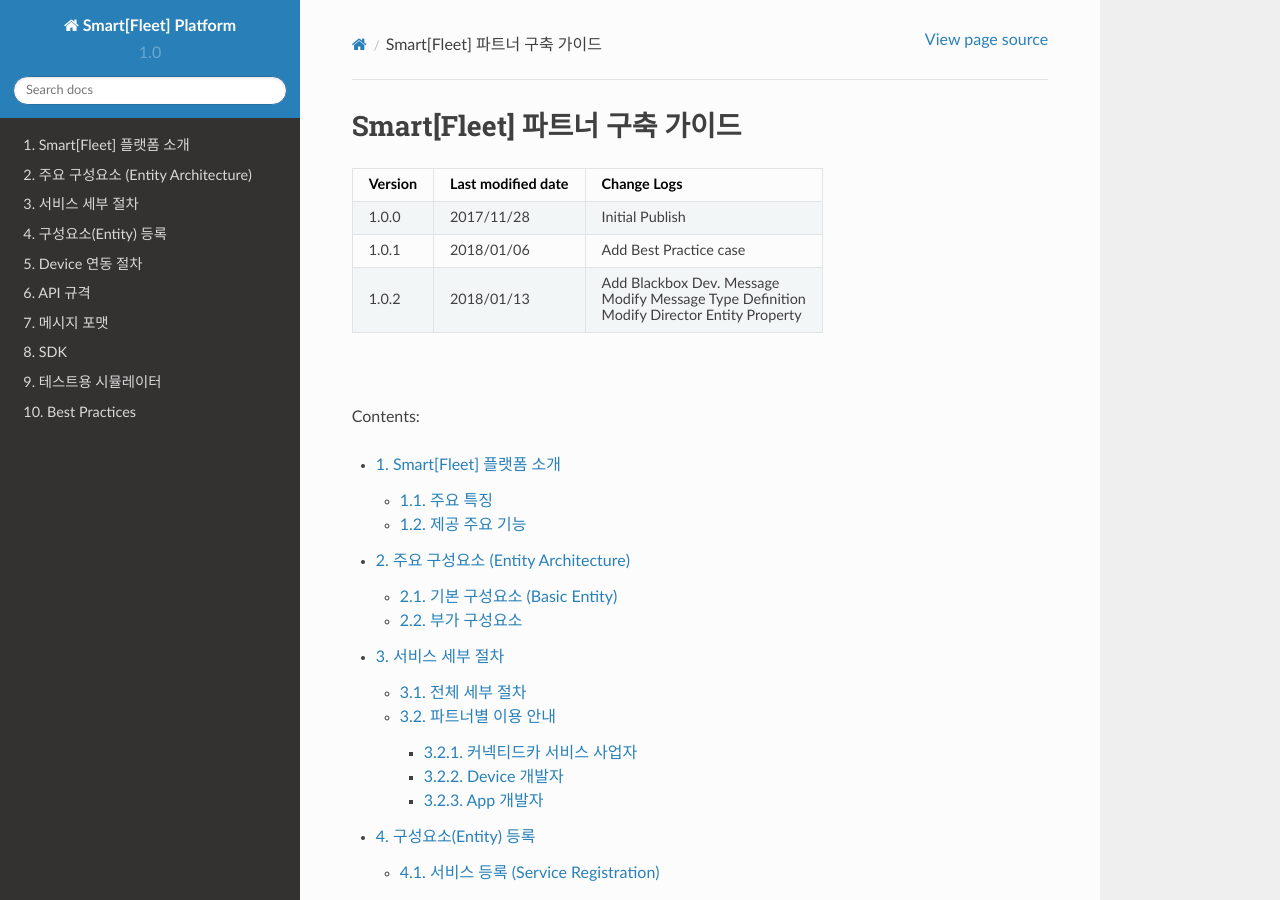
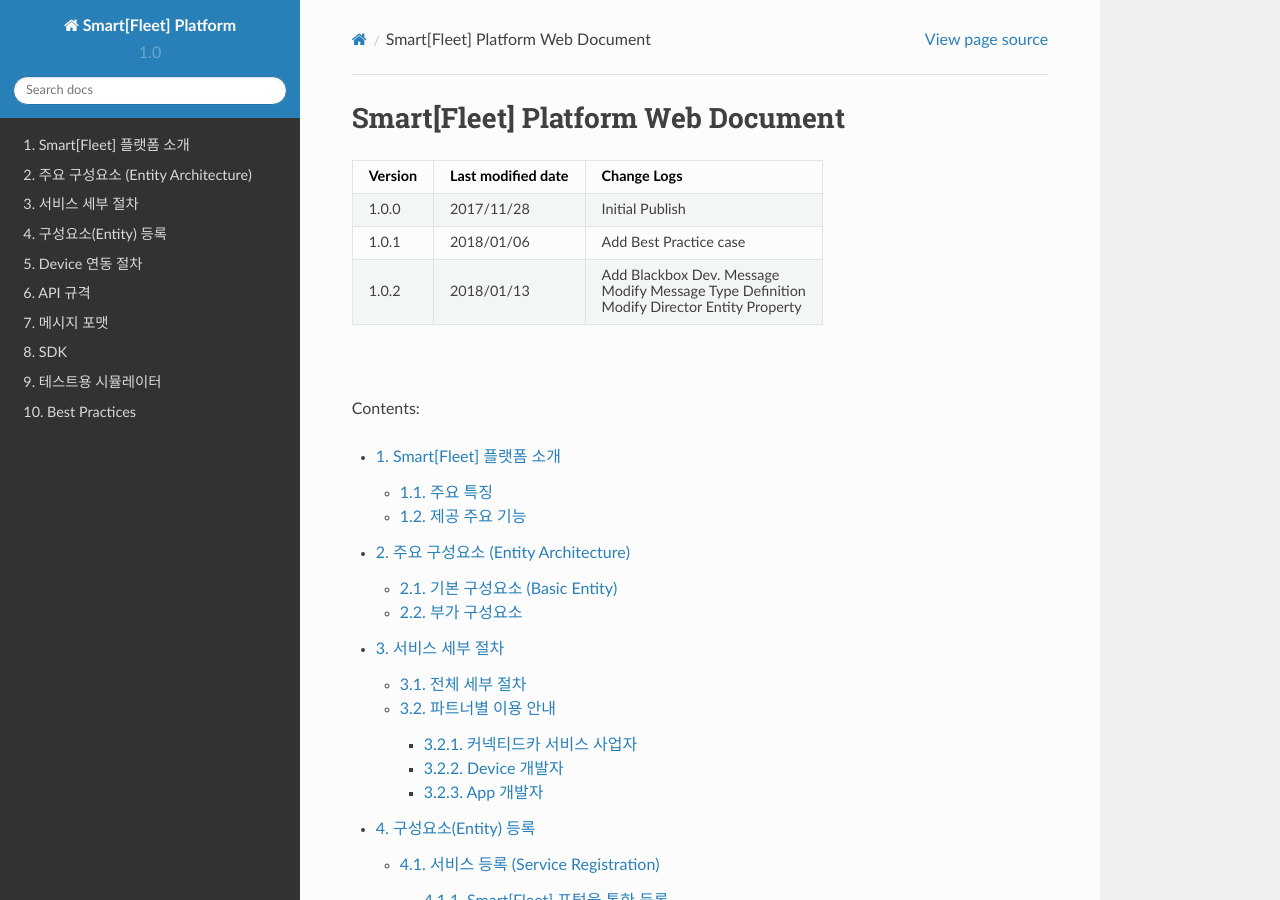
Before and after one commit to skt-smartfleet/web_document, a Sphinx documentation site: the page built from source/index.rst, in a window 1280 px wide and 900 px high. Built offline with Sphinx 7.4.7 and the Read the Docs theme 2.0.0, drawn with Linux system fonts in a browser that asks for light colours.

```diff
--- a/source/index.rst
+++ b/source/index.rst
@@ -7,7 +7,7 @@
 
   <br />
 
-Smart[Fleet] 파트너 구축 가이드
+Smart[Fleet] Platform Web Document
 =======================================
 
 .. rst-class:: table-width-fix
--- a/source/preview/_sources/index.rst.txt
+++ b/source/preview/_sources/index.rst.txt
@@ -7,7 +7,7 @@
 
   <br />
 
-Smart[Fleet] 파트너 구축 가이드
+Smart[Fleet] Platform Web Document
 =======================================
 
 .. rst-class:: table-width-fix
```
Also changed, not shown: source/preview/index.html (+4 -4 lines), source/preview/searchindex.js, 3 other files.
